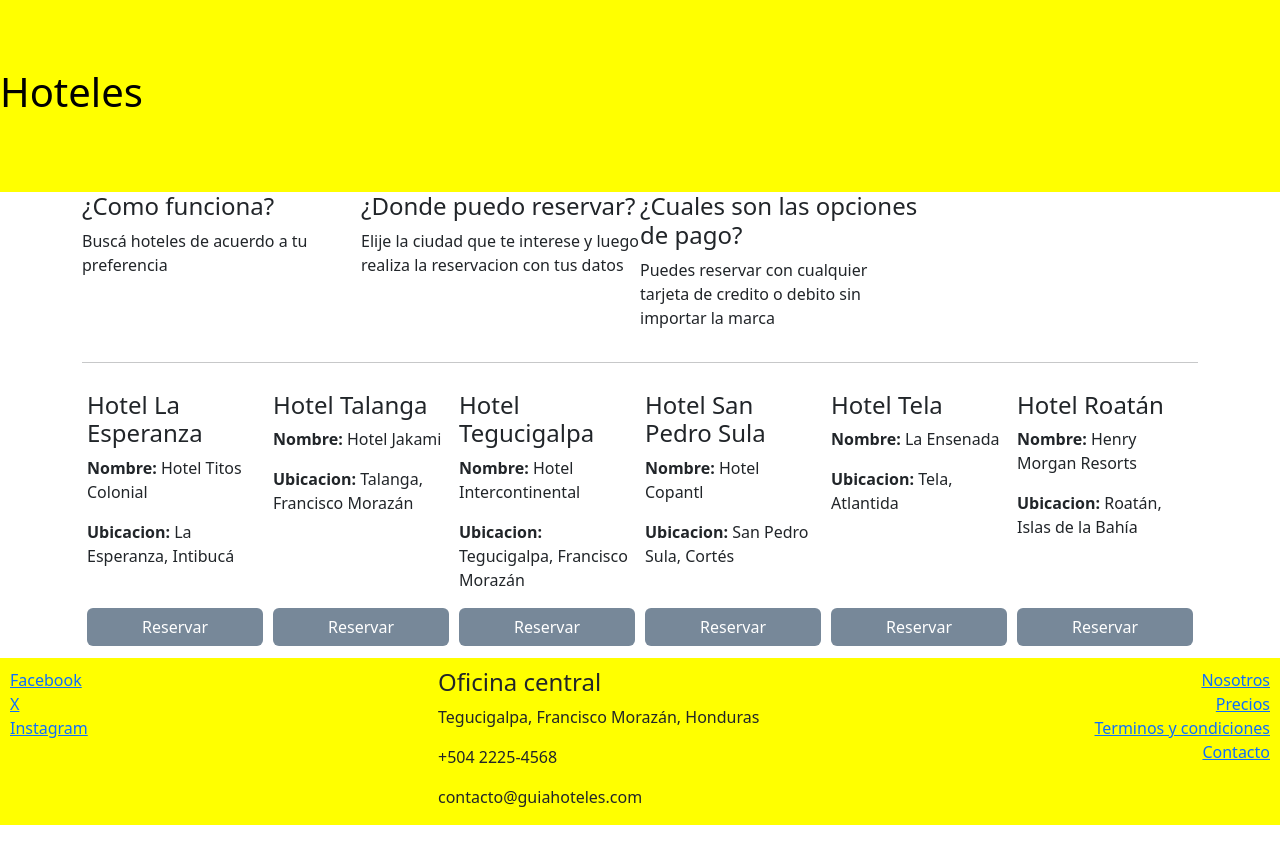
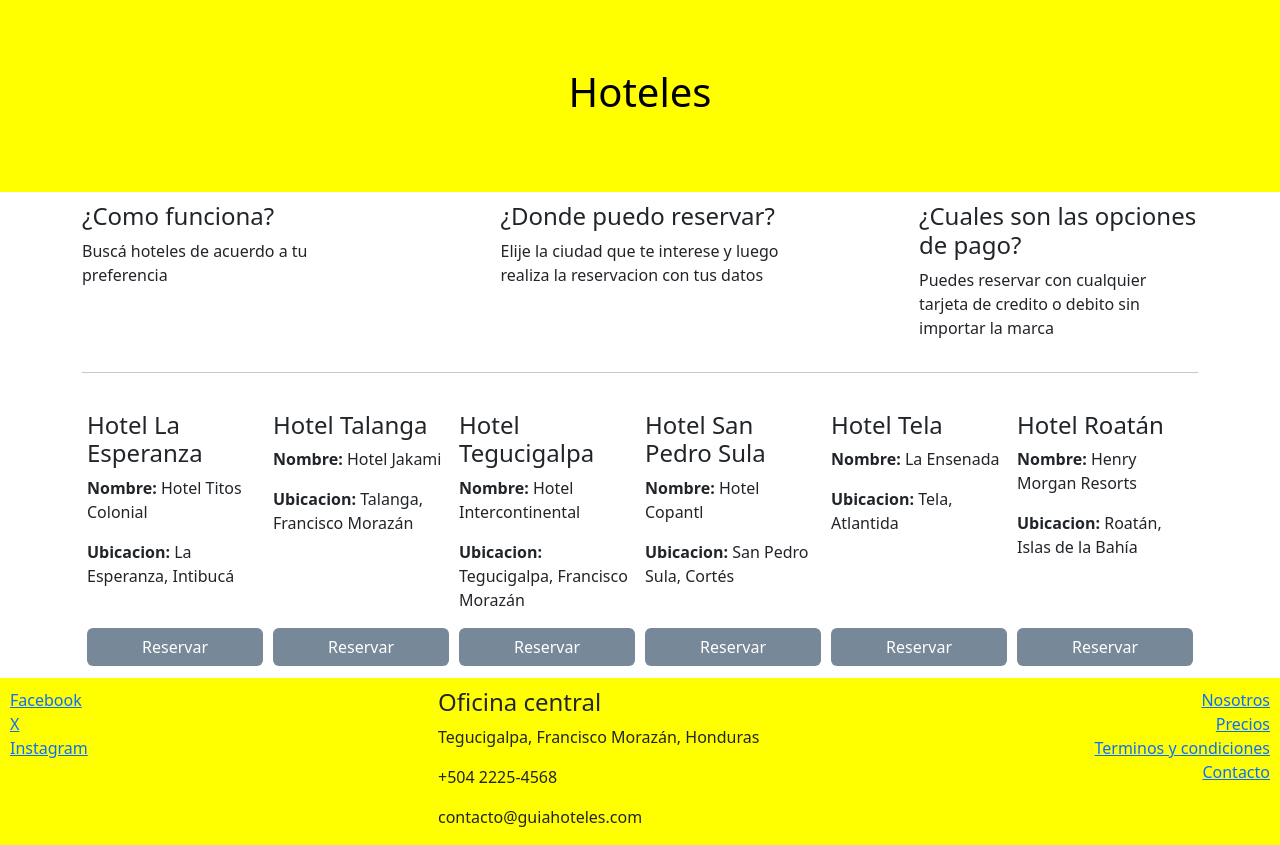
Before and after one commit to Amaradiaga897/guia-hoteles, a website: page index.html in a window 1280 px wide. Drawn offline with nearby package versions, Linux system fonts and the light colour scheme.

Commit message:
pequenias modificaciones de alineamiento de texto

```diff
--- a/css/style.css
+++ b/css/style.css
@@ -3,6 +3,8 @@
     color: black;
     height: 12em;
     align-content: center;
+    text-align: center;
+    margin-bottom: 10px;
 }
 
 .btn{
@@ -20,7 +22,7 @@
 .card-hotel{
     flex: 1 150px;
     padding: 2px 5px 2px 5px;
-    margin-top: 10px;
+    margin-top: 20px;
 }
 
 .card-hotel .btn{
--- a/index.html
+++ b/index.html
@@ -13,7 +13,7 @@
     </div>
 
     <div class="container">
-        <div class="d-flex">
+        <div class="d-flex justify-content-between">
             <div class="col-sm-3">
                 <h4>¿Como funciona?</h4>
                 <p>Buscá hoteles de acuerdo a tu preferencia</p>
```
